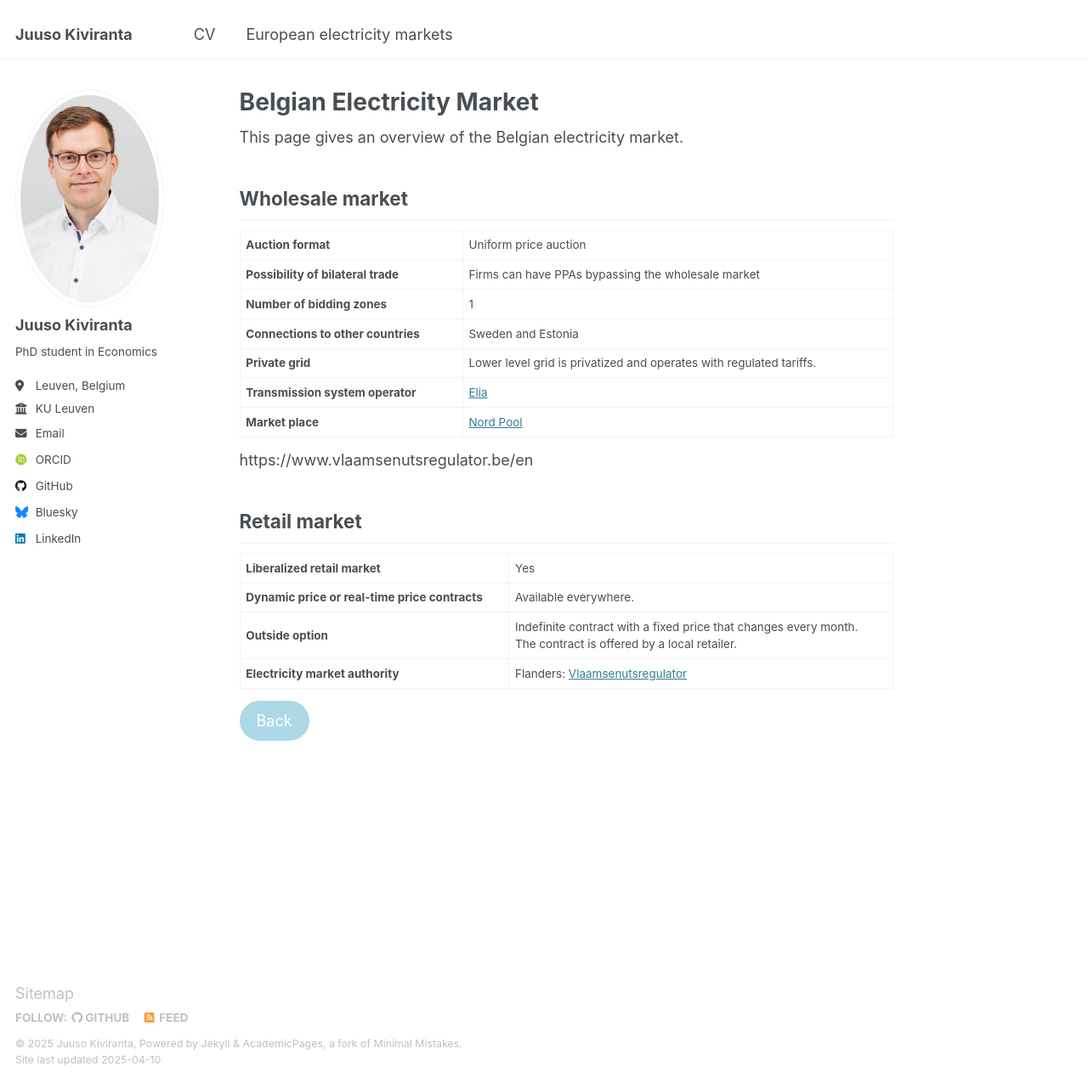
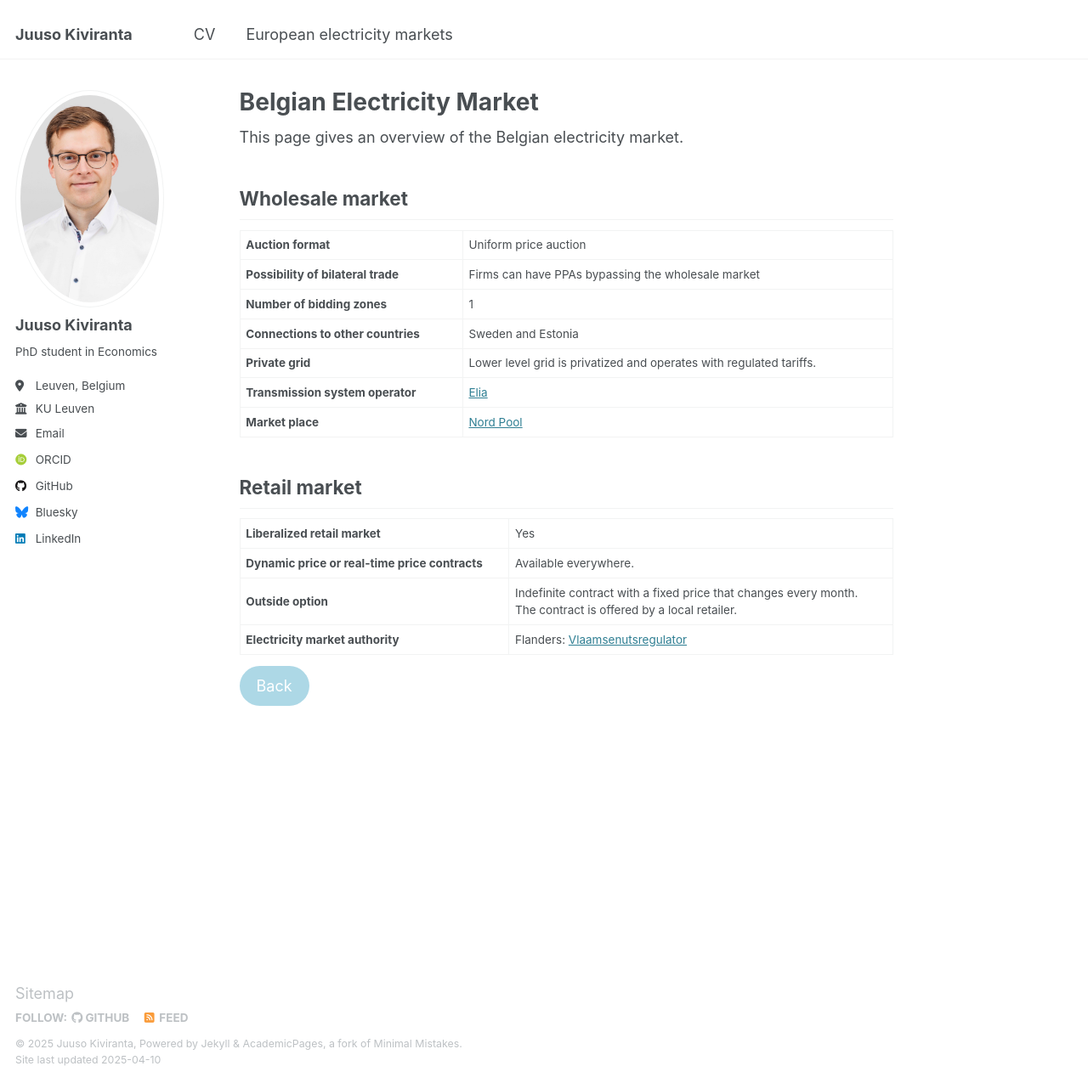
Before and after one commit to jkiviranta/jkiviranta.github.io, a Jekyll site: the page built from _pages/belgian-electricity-market.md, in a window 1280 px wide and 1275 px high. Shown: the whole window at 85% size. Built offline with Jekyll 4.4.1, drawn with Linux system fonts in a browser that asks for light colours; some web fonts are replaced; some of the changed lines change nothing that is shown.

Commit message:
Update belgian-electricity-market.md

```diff
--- a/_pages/belgian-electricity-market.md
+++ b/_pages/belgian-electricity-market.md
@@ -42,7 +42,6 @@ This page gives an overview of the Belgian electricity market.
   </tr>
 </table>
 
-https://www.vlaamsenutsregulator.be/en
 
 ## Retail market
 
```
